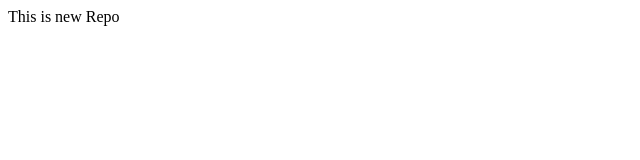
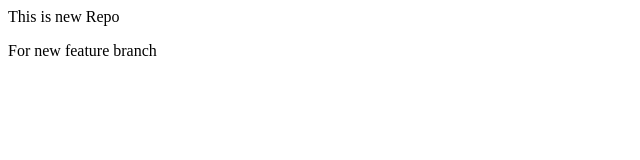
Before and after one commit to NzuhatJamadar/localrepo, a plain HTML site: page index.html in a window 1280 px wide. Shown: the whole page, without its empty margins (0-640 px from the left). Drawn offline with Linux system fonts and the light colour scheme.

Commit message:
new branch 1st commit

```diff
--- a/index.html
+++ b/index.html
@@ -1,4 +1,4 @@
 <p>This is new Repo</p>
 <html>
-
+    <p> For new feature branch</p>
 </html>
```
